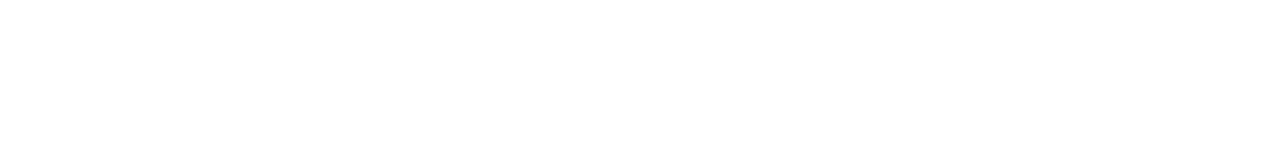
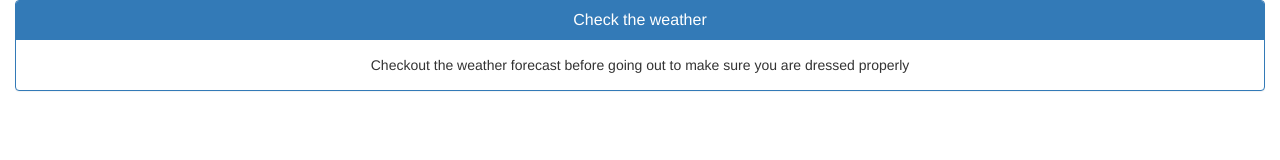
Before and after one commit to alex-sobolev/weather-forecast-app, a website: page index.html in a window 1280 px wide. Drawn offline with nearby package versions, Linux system fonts and the light colour scheme.

Commit message:
started to build the app

```diff
--- a/index.html
+++ b/index.html
@@ -13,6 +13,27 @@
   <link rel="stylesheet" type="text/css" href="styles\styles.css">
 </head>
 <body>
+
+<div class="container-fluid">
+
+  <header>
+    <div class="panel panel-primary center">
+      <div class="panel-heading">
+        <h3 class="panel-title">Check the weather</h3>
+      </div>
+      <div class="panel-body">
+        Checkout the weather forecast before going out to make sure you are dressed properly
+      </div>
+    </div>
+  </header>
+</div>
+
+<div class="container-fluid">
+
+</div>
+
+
+
 
 
 
--- a/styles/styles.css
+++ b/styles/styles.css
@@ -0,0 +1,8 @@
+* {
+  margin: 0;
+  padding: 0;
+}
+
+.center {
+  text-align: center;
+}
```
Also changed, not shown: templates/search.html (added), templates/weather.html (added).
